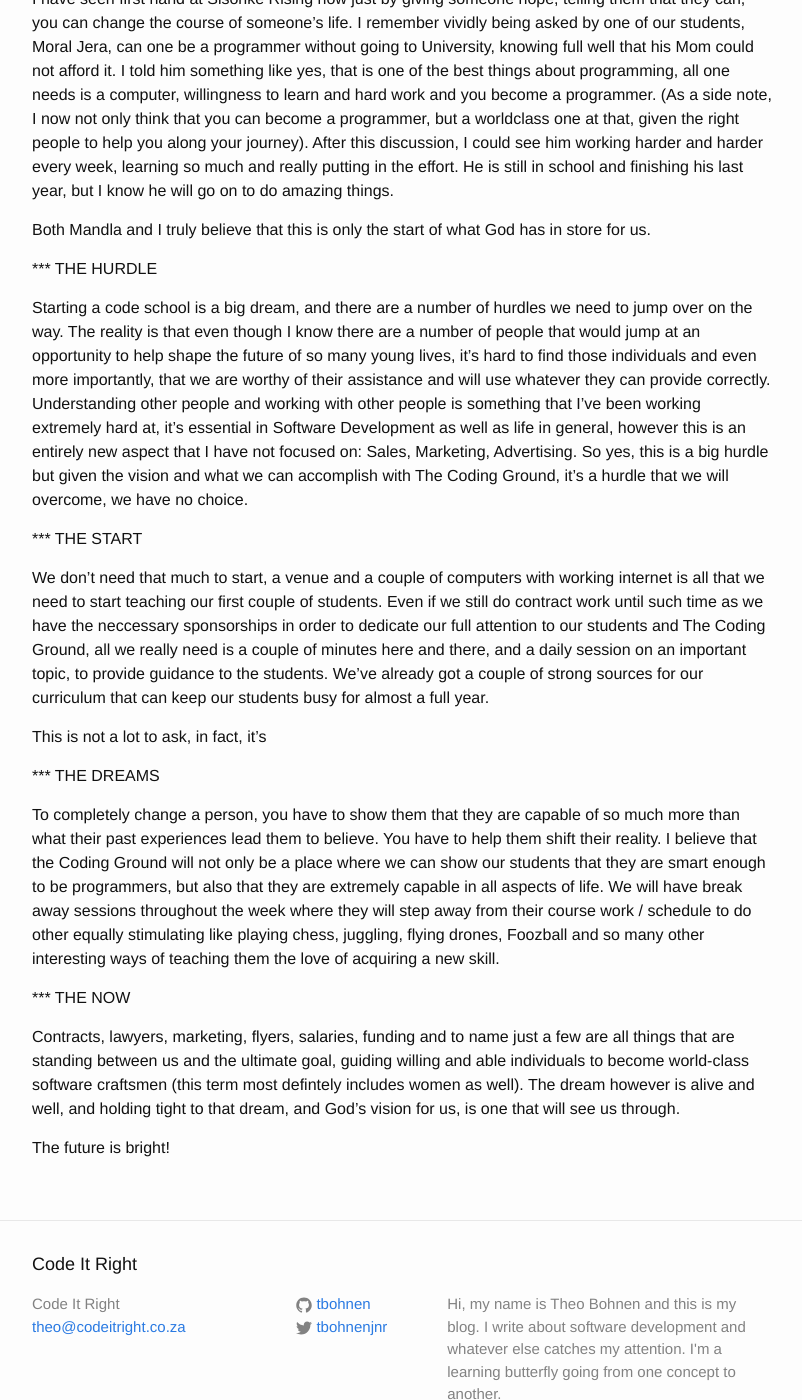
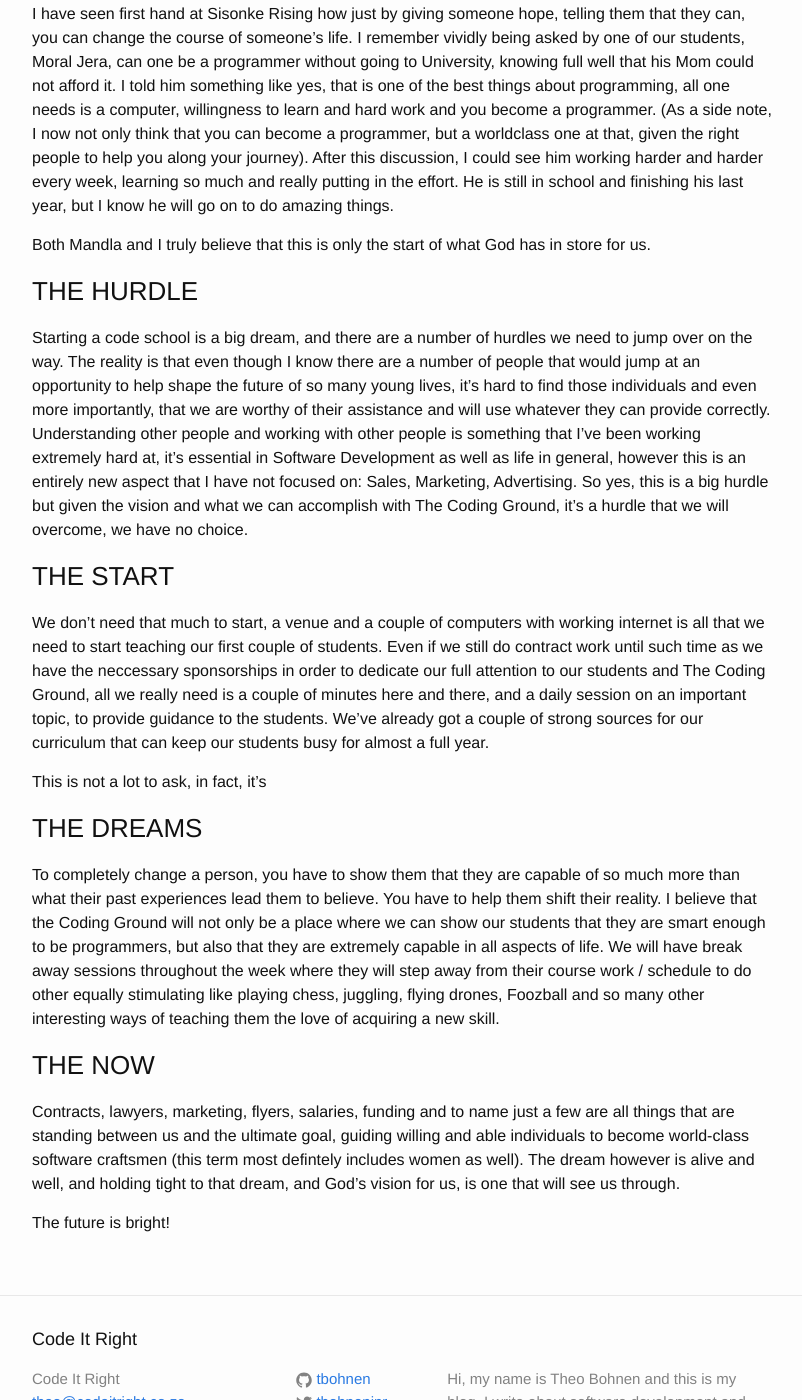
Before and after one commit to tbohnen/tbohnen.github.io, a Jekyll site: the page built from _posts/2016-10-24-stepping-out.md, in a window 1280 px wide and 1400 px high, scrolled down 696 px. Shown: the whole window, without its empty margins (238-1040 px from the left). Built offline with Jekyll 4.4.1, drawn with Linux system fonts in a browser that asks for light colours.

Commit message:
Formatting

```diff
--- a/_posts/2016-10-24-stepping-out.md
+++ b/_posts/2016-10-24-stepping-out.md
@@ -7,7 +7,7 @@ categories:
 
 I've titled this post "Stepping Out" because well, this will be one of the riskiest leaps I have ever done. I am completely putting my future in God's hands, and I'm excited about it.
 
-*** THE WHY
+### THE WHY
 
 Mandla and I decided to start a code school for the underprivilidged in South Africa. We are both extremely passionate about this and in this post I am going to outline my reasoning on this.
 
@@ -19,21 +19,21 @@ I have seen first hand at Sisonke Rising how just by giving someone hope, tellin
 
 Both Mandla and I truly believe that this is only the start of what God has in store for us.
 
-*** THE HURDLE
+### THE HURDLE
 
 Starting a code school is a big dream, and there are a number of hurdles we need to jump over on the way. The reality is that even though I know there are a number of people that would jump at an opportunity to help shape the future of so many young lives, it's hard to find those individuals and even more importantly, that we are worthy of their assistance and will use whatever they can provide correctly. Understanding other people and working with other people is something that I've been working extremely hard at, it's essential in Software Development as well as life in general, however this is an entirely new aspect that I have not focused on: Sales, Marketing, Advertising. So yes, this is a big hurdle but given the vision and what we can accomplish with The Coding Ground, it's a hurdle that we will overcome, we have no choice.
 
-*** THE START
+### THE START
 
 We don't need that much to start, a venue and a couple of computers with working internet is all that we need to start teaching our first couple of students. Even if we still do contract work until such time as we have the neccessary sponsorships in order to dedicate our full attention to our students and The Coding Ground, all we really need is a couple of minutes here and there, and a daily session on an important topic, to provide guidance to the students. We've already got a couple of strong sources for our curriculum that can keep our students busy for almost a full year.
 
 This is not a lot to ask, in fact, it's
 
-*** THE DREAMS
+### THE DREAMS
 
 To completely change a person, you have to show them that they are capable of so much more than what their past experiences lead them to believe. You have to help them shift their reality. I believe that the Coding Ground will not only be a place where we can show our students that they are smart enough to be programmers, but also that they are extremely capable in all aspects of life. We will have break away sessions throughout the week where they will step away from their course work / schedule to do other equally stimulating like playing chess, juggling, flying drones, Foozball and so many other interesting ways of teaching them the love of acquiring a new skill.
 
-*** THE NOW
+### THE NOW
 
 Contracts, lawyers, marketing, flyers, salaries, funding and to name just a few are all things that are standing between us and the ultimate goal, guiding willing and able individuals to become world-class software craftsmen (this term most defintely includes women as well). The dream however is alive and well, and holding tight to that dream, and God's vision for us, is one that will see us through.
 
```
Also changed, not shown: about.md (+2 -8 lines).
